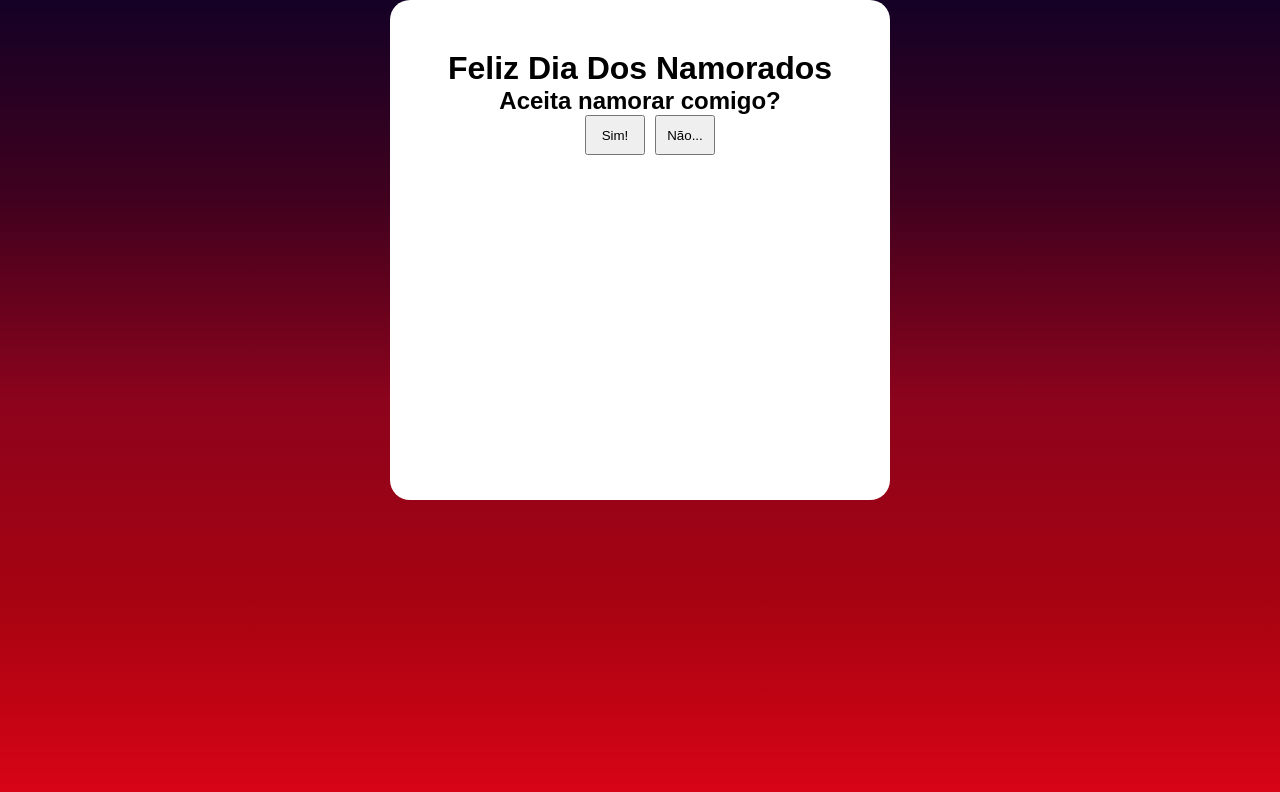
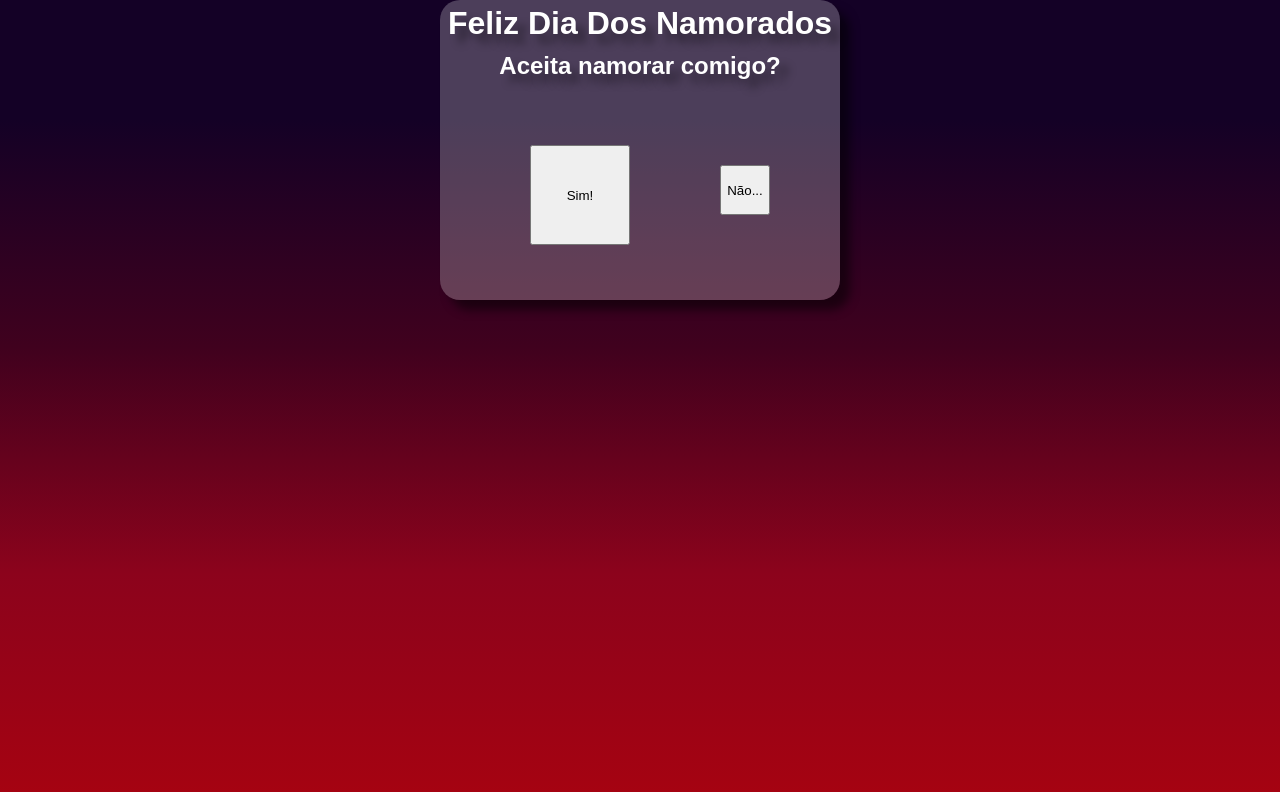
Before and after one commit to SamuVasco/dia-dos-namorados, a plain HTML site: page site/index.html in a window 1280 px wide. Drawn offline with Linux system fonts and the light colour scheme.

Commit message:
update style

```diff
--- a/site/index.html
+++ b/site/index.html
@@ -4,7 +4,66 @@
     <meta charset="UTF-8">
     <meta name="viewport" content="width=device-width, initial-scale=1.0">
     <title>Feliz Dia Dos Namorados</title>
-    <link rel="stylesheet" href="style.css">
+    <style>
+        @charset "UTF-8";
+
+        * {
+            margin: 0;
+            padding: 0;
+            box-sizing: border-box;
+        }
+
+        body {
+            font-family: Arial, Helvetica, sans-serif;
+            height: 100vh;
+            width: 100vw;
+            background-repeat: no-repeat;
+            background-image: linear-gradient(#140126 15%, #40011E, #8C031C, #A60311)
+        }
+
+        .painel {
+            background-color: rgba(255, 255, 255, 0.24);
+            margin: auto;
+            width: 400px;
+            height: 300px;
+            border-radius: 20px;
+            text-align: center;
+            box-shadow: 10px 10px 10px rgba(0, 0, 0, 0.5);
+        }
+
+        h1 {
+            padding: 5px;
+            color: white;
+            text-shadow: 9px 9px 9px rgba(0, 0, 0, 0.4);
+        }
+
+        h2 {
+            padding: 5px;
+            color: white;
+            margin-bottom: 15%;
+            text-shadow: 9px 9px 9px rgba(0, 0, 0, 0.4);
+        }
+
+        #bsim {
+            height: 100px;
+            width: 100px;
+            margin-left: -60px;
+            margin-right: 60px;
+        }
+
+        #bsim:hover {
+            background-color: rgb(173, 255, 173);
+            text-decoration: none;
+        }
+
+        #bnao {
+            position: absolute;
+            height: 50px;
+            width: 50px;
+            margin-top: 20px;
+            margin-left: 30px;
+        }
+    </style>
 </head>
 <body>
     <div class="painel">
--- a/site/style.css
+++ /dev/null
@@ -1,40 +0,0 @@
-@charset "UTF-8";
-
-* {
-    margin: 0;
-    padding: 0;
-    box-sizing: border-box;
-}
-
-body {
-    font-family: Arial, Helvetica, sans-serif;
-    height: 100vh;
-    background-repeat: no-repeat;
-    background-image: linear-gradient(#140126, #40011E, #8C031C, #A60311, #D90416)
-
-
-}
-
-.painel {
-    background-color: white;
-    margin: auto;
-    width: 500px;
-    height: 500px;
-    border-radius: 20px;
-    text-align: center;
-    padding-top: 50px;
-}
-
-#bsim {
-    height: 40px;
-    width: 60px;
-    margin-left: -50px;
-
-}
-
-#bnao {
-    position: absolute;
-    height: 40px;
-    width: 60px;
-    margin-left: 10px;
-}
```
